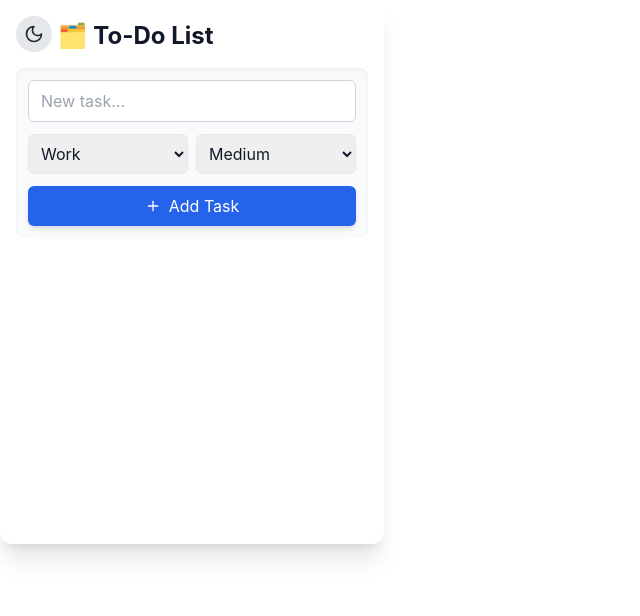
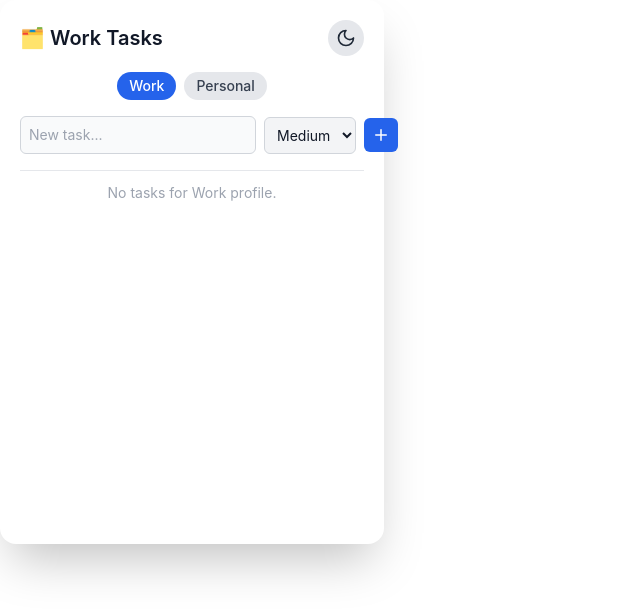
Before and after one commit to c7harry/TaskPilot, a React (Create React App) app in the folder my-extension/: page / in a window 1280 px wide. Shown: the top 616 px of the page, without its empty margins (0-640 px from the left). Built offline with nearby package versions, Linux system fonts and the light colour scheme.

Commit message:
updated styling and added user profiles

```diff
--- a/my-extension/package.json
+++ b/my-extension/package.json
@@ -7,6 +7,7 @@
     "@testing-library/jest-dom": "^6.6.3",
     "@testing-library/react": "^16.3.0",
     "@testing-library/user-event": "^13.5.0",
+    "clsx": "^2.1.1",
     "lucide-react": "^0.511.0",
     "react": "^18.2.0",
     "react-dom": "^18.2.0",
--- a/my-extension/src/App.js
+++ b/my-extension/src/App.js
@@ -1,147 +1,146 @@
-import React, { useState, useEffect } from "react";
-import { saveTodos, loadTodos } from "./storage";
-import { Check, X, Plus } from "lucide-react";
+import React, { useState } from "react";
+import { Plus, Trash2, Sun, Moon } from "lucide-react";
+import clsx from "clsx";
 import DarkModeToggle from "./DarkModeToggle";
 
-const categories = ["Work", "Personal", "Urgent"];
 const priorities = ["Low", "Medium", "High"];
-
-const badgeColor = {
-  Low: "bg-green-100 text-green-800",
-  Medium: "bg-yellow-100 text-yellow-800",
-  High: "bg-red-100 text-red-800",
-};
-
-const categoryColor = {
-  Work: "bg-blue-100 text-blue-800",
-  Personal: "bg-purple-100 text-purple-800",
-  Urgent: "bg-pink-100 text-pink-800",
-};
+const profiles = ["Work", "Personal"];
 
 export default function App() {
-  const [todos, setTodos] = useState([]);
-  const [form, setForm] = useState({
-    title: "",
-    category: categories[0],
-    priority: priorities[1],
-  });
+  const [profile, setProfile] = useState("Work");
+  const [tasks, setTasks] = useState({ Work: [], Personal: [] });
+  const [newTask, setNewTask] = useState("");
+  const [priority, setPriority] = useState("Medium");
 
-  useEffect(() => {
-    loadTodos().then(setTodos);
-  }, []);
+  const currentTasks = tasks[profile];
 
-  useEffect(() => {
-    saveTodos(todos);
-  }, [todos]);
-
-  const addTodo = () => {
-    if (!form.title.trim()) return;
-    const newTodo = {
+  const addTask = () => {
+    if (!newTask.trim()) return;
+    const newEntry = {
       id: Date.now(),
-      ...form,
+      text: newTask.trim(),
       completed: false,
+      priority,
     };
-    setTodos([newTodo, ...todos]);
-    setForm({ ...form, title: "" });
+    setTasks({
+      ...tasks,
+      [profile]: [...tasks[profile], newEntry],
+    });
+    setNewTask("");
+    setPriority("Medium");
   };
 
-  const toggleTodo = (id) => {
-    setTodos((prev) =>
-      prev.map((todo) =>
-        todo.id === id ? { ...todo, completed: !todo.completed } : todo
-      )
-    );
+  const toggleComplete = (id) => {
+    setTasks({
+      ...tasks,
+      [profile]: tasks[profile].map((task) =>
+        task.id === id ? { ...task, completed: !task.completed } : task
+      ),
+    });
   };
 
-  const deleteTodo = (id) => {
-    setTodos((prev) => prev.filter((todo) => todo.id !== id));
+  const deleteTask = (id) => {
+    setTasks({
+      ...tasks,
+      [profile]: tasks[profile].filter((task) => task.id !== id),
+    });
   };
 
   return (
-    <div className="w-96 h-[34rem] p-4 bg-white dark:bg-gray-900 text-gray-900 dark:text-gray-100 rounded-xl shadow-xl overflow-auto">
-      <h1 className="text-2xl font-bold mb-4"><DarkModeToggle/> 🗂️ To-Do List</h1>
+    <div className="w-96 h-[34rem] bg-white dark:bg-gray-900 text-gray-900 dark:text-white rounded-2xl shadow-2xl p-5 flex flex-col gap-4 transition-all">
 
-      {/* Form */}
-      <div className="space-y-3 bg-gray-50 dark:bg-gray-800 p-3 rounded-lg shadow-inner">
+      {/* Header */}
+      <div className="flex justify-between items-center">
+        <h1 className="text-xl font-semibold">🗂️ {profile} Tasks</h1>
+        <DarkModeToggle />
+      </div>
+
+      {/* Profile Selector */}
+      <div className="flex gap-2 justify-center">
+        {profiles.map((p) => (
+          <button
+            key={p}
+            onClick={() => setProfile(p)}
+            className={clsx(
+              "px-3 py-1 rounded-full text-sm font-medium transition",
+              profile === p
+                ? "bg-blue-600 text-white"
+                : "bg-gray-200 dark:bg-gray-800 text-gray-700 dark:text-gray-200"
+            )}
+          >
+            {p}
+          </button>
+        ))}
+      </div>
+
+      {/* Task Input */}
+      <div className="flex items-center gap-2">
         <input
           type="text"
-          className="w-full px-3 py-2 rounded-md border border-gray-300 dark:border-gray-700 bg-white dark:bg-gray-900 focus:outline-none focus:ring-2 focus:ring-blue-500"
           placeholder="New task..."
-          value={form.title}
-          onChange={(e) => setForm({ ...form, title: e.target.value })}
+          className="flex-1 p-2 rounded-md border border-gray-300 dark:border-gray-700 bg-gray-50 dark:bg-gray-800 text-sm focus:outline-none"
+          value={newTask}
+          onChange={(e) => setNewTask(e.target.value)}
         />
-        <div className="flex gap-2">
-          <select
-            className="flex-1 px-2 py-2 rounded-md border dark:bg-gray-900"
-            value={form.category}
-            onChange={(e) => setForm({ ...form, category: e.target.value })}
-          >
-            {categories.map((cat) => (
-              <option key={cat}>{cat}</option>
-            ))}
-          </select>
-          <select
-            className="flex-1 px-2 py-2 rounded-md border dark:bg-gray-900"
-            value={form.priority}
-            onChange={(e) => setForm({ ...form, priority: e.target.value })}
-          >
-            {priorities.map((p) => (
-              <option key={p}>{p}</option>
-            ))}
-          </select>
-        </div>
+        <select
+          value={priority}
+          onChange={(e) => setPriority(e.target.value)}
+          className="text-sm p-2 rounded-md bg-gray-100 dark:bg-gray-800 border border-gray-300 dark:border-gray-700"
+        >
+          {priorities.map((p) => (
+            <option key={p} value={p}>{p}</option>
+          ))}
+        </select>
         <button
-          onClick={addTodo}
-          className="w-full flex items-center justify-center gap-2 bg-blue-600 hover:bg-blue-700 text-white py-2 px-4 rounded-md shadow-md transition-all"
+          onClick={addTask}
+          className="p-2 bg-blue-600 hover:bg-blue-700 text-white rounded-md transition"
         >
-          <Plus className="w-4 h-4" />
-          Add Task
+          <Plus size={18} />
         </button>
       </div>
 
-      {/* Todo List */}
-      <ul className="mt-4 space-y-4">
-        {todos.map((todo) => (
-          <li
-            key={todo.id}
-            className={`flex justify-between items-start gap-3 p-4 border border-gray-200 dark:border-gray-700 rounded-lg transition hover:shadow-md ${
-              todo.completed ? "opacity-50 line-through" : ""
-            }`}
-          >
-            <div className="flex-1">
-              <h2 className="font-semibold text-lg">{todo.title}</h2>
-              <div className="mt-1 flex flex-wrap gap-2 text-xs">
+      {/* Task List */}
+      <div className="flex-1 overflow-auto border-t border-gray-200 dark:border-gray-700 pt-3 space-y-2">
+        {currentTasks.length === 0 ? (
+          <p className="text-center text-gray-400 text-sm">No tasks for {profile} profile.</p>
+        ) : (
+          currentTasks.map((task) => (
+            <div
+              key={task.id}
+              className={clsx(
+                "flex items-center justify-between p-3 rounded-md border text-sm",
+                "bg-gray-50 dark:bg-gray-800 border-gray-200 dark:border-gray-700",
+                task.completed && "opacity-60 line-through"
+              )}
+            >
+              <div className="flex flex-col gap-1">
+                <span className="font-medium">{task.text}</span>
                 <span
-                  className={`px-2 py-1 rounded-full font-medium ${categoryColor[todo.category]}`}
+                  className={clsx(
+                    "text-xs w-fit px-2 py-0.5 rounded-full font-semibold",
+                    task.priority === "High" && "bg-red-100 text-red-700 dark:bg-red-700 dark:text-red-100",
+                    task.priority === "Medium" && "bg-yellow-100 text-yellow-700 dark:bg-yellow-700 dark:text-yellow-100",
+                    task.priority === "Low" && "bg-green-100 text-green-700 dark:bg-green-700 dark:text-green-100"
+                  )}
                 >
-                  {todo.category}
-                </span>
-                <span
-                  className={`px-2 py-1 rounded-full font-medium ${badgeColor[todo.priority]}`}
-                >
-                  {todo.priority} Priority
+                  {task.priority}
                 </span>
               </div>
+              <div className="flex items-center gap-2">
+                <input
+                  type="checkbox"
+                  checked={task.completed}
+                  onChange={() => toggleComplete(task.id)}
+                  className="accent-blue-600"
+                />
+                <button onClick={() => deleteTask(task.id)} className="text-red-500 hover:text-red-700">
+                  <Trash2 size={16} />
+                </button>
+              </div>
             </div>
-            <div className="flex flex-col gap-2 items-end">
-              <button
-                title="Toggle Complete"
-                onClick={() => toggleTodo(todo.id)}
-                className="text-green-500 hover:text-green-600"
-              >
-                <Check className="w-5 h-5" />
-              </button>
-              <button
-                title="Delete"
-                onClick={() => deleteTodo(todo.id)}
-                className="text-red-500 hover:text-red-600"
-              >
-                <X className="w-5 h-5" />
-              </button>
-            </div>
-          </li>
-        ))}
-      </ul>
+          ))
+        )}
+      </div>
     </div>
   );
 }
```
Also changed, not shown: 1 other file (tests, documents, lock files or other folders).
